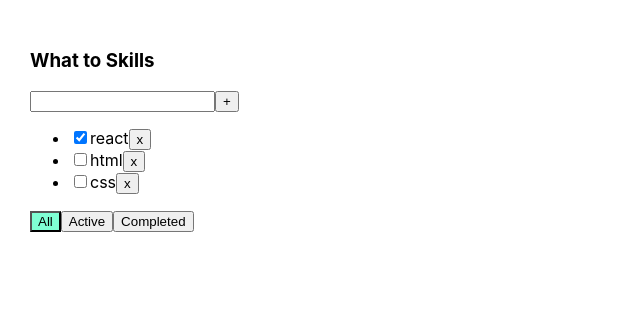
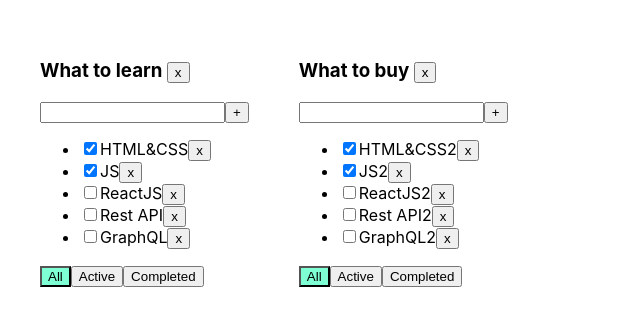
Before and after one commit to camperfail86/samurai-todolist, a React (Create React App) app: page / in a window 1280 px wide. Shown: the top 326 px of the page, without its empty margins (0-640 px from the left). Built offline with nearby package versions, Linux system fonts and the light colour scheme.

Commit message:
рефакторинг

```diff
--- a/src/App.css
+++ b/src/App.css
@@ -1,5 +1,9 @@
 .App {
-  padding: 30px;
+  display: flex;
+  padding: 40px;
+}
+
+.todolist {
   display: flex;
   flex-direction: column;
 }
--- a/src/App.tsx
+++ b/src/App.tsx
@@ -2,99 +2,94 @@ import React, {useState} from 'react';
 import './App.css';
 import Todolist from "./components/Todolist";
 import {v1} from "uuid";
-import {FullInput} from "./components/FullInput";
 
 export type FilterValuesType = 'all' | 'completed' | 'active'
+export type todolistsType = {
+    id: string
+    title: string
+    filter: FilterValuesType
+}
 
 function App() {
-  // const getData = () => {
-  //   fetch('https://jsonplaceholder.typicode.com/todos')
-  //     .then(response => response.json())
-  //     .then(json => setTasks(json))
-  // }
+    let todolistID1 = v1();
+    let todolistID2 = v1();
 
-  // useEffect(() => {
-  //     getData()
-  //   }, [])
+    let [todolists, setTodolists] = useState<Array<todolistsType>>([
+        {id: todolistID1, title: 'What to learn', filter: 'all'},
+        {id: todolistID2, title: 'What to buy', filter: 'all'},
+    ])
 
-  // let todolistID1 = v1();
-  // let todolistID2 = v1();
-  //
-  // let [todolists, setTodolists] = useState<Array<todolistsType>>([
-  //   {id: todolistID1, title: 'What to learn', filter: 'all'},
-  //   {id: todolistID2, title: 'What to buy', filter: 'all'},
-  // ])
+    let [tasks, setTasks] = useState({
+        [todolistID1]: [
+            {id: v1(), title: "HTML&CSS", isDone: true},
+            {id: v1(), title: "JS", isDone: true},
+            {id: v1(), title: "ReactJS", isDone: false},
+            {id: v1(), title: "Rest API", isDone: false},
+            {id: v1(), title: "GraphQL", isDone: false},
+        ],
+        [todolistID2]: [
+            {id: v1(), title: "HTML&CSS2", isDone: true},
+            {id: v1(), title: "JS2", isDone: true},
+            {id: v1(), title: "ReactJS2", isDone: false},
+            {id: v1(), title: "Rest API2", isDone: false},
+            {id: v1(), title: "GraphQL2", isDone: false},
+        ]
+    });
 
-  // let [tasks, setTasks] = useState({
-  //   [todolistID1]: [
-  //     {id: v1(), title: "HTML&CSS", isDone: true},
-  //     {id: v1(), title: "JS", isDone: true},
-  //     {id: v1(), title: "ReactJS", isDone: false},
-  //     {id: v1(), title: "Rest API", isDone: false},
-  //     {id: v1(), title: "GraphQL", isDone: false},
-  //   ],
-  //   [todolistID2]: [
-  //     {id: v1(), title: "HTML&CSS2", isDone: true},
-  //     {id: v1(), title: "JS2", isDone: true},
-  //     {id: v1(), title: "ReactJS2", isDone: false},
-  //     {id: v1(), title: "Rest API2", isDone: false},
-  //     {id: v1(), title: "GraphQL2", isDone: false},
-  //   ]
-  // });
-
-  const [tasks, setTasks] = useState([
-    {id: v1(), title: 'react', isDone: true},
-    {id: v1(), title: 'html', isDone: false},
-    {id: v1(), title: 'css', isDone: false}
-  ])
-  let [filter, setFilter] = useState<FilterValuesType>("all");
-  const [error, setError] = useState(false)
-
-  const removeTask = (id: string) => {
-    let filteredTasks = tasks.filter(t => t.id != id);
-    setTasks(filteredTasks);
+    const removeTask = (todolistId: string, id: string) => {
+        let filteredTasks = tasks[todolistId].filter(t => t.id != id);
+        setTasks({...tasks, [todolistId]: filteredTasks});
     }
 
-  const changeIsDone = (id: string) => {
-    const newTasks = tasks.map((t) => t.id === id ? {...t, isDone: !t.isDone} : t)
-    setTasks(newTasks)
+    const changeIsDone = (todolistId: string, id: string) => {
+        const changeIsDoneTasks = tasks[todolistId].map((t) => t.id === id ? {...t, isDone: !t.isDone} : t)
+        setTasks({...tasks, [todolistId]: changeIsDoneTasks})
     }
 
-  const addTask = (title: string) => {
+    const addTask = (todolistId: string, title: string) => {
         if (title.trim() !== '') {
           let task = {id: v1(), title: title, isDone: false};
-      let newTasks = [task, ...tasks];
-      setTasks(newTasks);
-      setError(false)
-    } else {
-      setError(true)
+          let newTasks = [task, ...tasks[todolistId]];
+          setTasks({...tasks, [todolistId]: newTasks});
         }
     }
 
-  let tasksForTodolist = tasks;
-  if (filter === "active") {
-    tasksForTodolist = tasks.filter(t => t.isDone === false);
-  }
-  if (filter === "completed") {
-    tasksForTodolist = tasks.filter(t => t.isDone === true);
+    const changeFilter = (todolistId: string, value: FilterValuesType) => {
+        setTodolists(todolists.map(td => { return (td.id === todolistId ? {...td, filter: value} : {...td}) }))
     }
 
-  const changeFilter = (value: FilterValuesType) => {
-    setFilter(value);
+    const deleteTodolist = (todolistId: string) => {
+        let filteredTodo = todolists.filter(td => td.id !== todolistId)
+        setTodolists(filteredTodo)
     }
 
     return (
         <div className="App">
-      <h3>What to Skills</h3>
+            {todolists.map(td => {
+
+                let tasksForTodolist = tasks[td.id];
+                if (td.filter === "active") {
+                    tasksForTodolist = tasksForTodolist.filter(t => t.isDone === false);
+                }
+                if (td.filter === "completed") {
+                    tasksForTodolist = tasksForTodolist.filter(t => t.isDone === true);
+                }
+
+                return (
+                    <div className='todolist' key={td.id}>
+                        <h3>{td.title} <button onClick={() => deleteTodolist(td.id)}>x</button></h3>
                         <Todolist
                             addTask={addTask}
                             changeIsDone={changeIsDone}
                             tasks={tasksForTodolist}
                             changeFilter={changeFilter}
                             removeTask={removeTask}
-        error={error}
-        filter={filter}
+                            filter={td.filter}
+                            todolistId={td.id}
                         />
+                    </div>
+                )
+            })}
         </div>
     );
 }
--- a/src/components/FullInput.tsx
+++ b/src/components/FullInput.tsx
@@ -1,36 +1,44 @@
-import React, { KeyboardEvent, useRef } from "react";
+import React, {ChangeEvent, KeyboardEvent, useRef, useState} from "react";
 
 type FullInputType = {
-  addTask:(title: string) => void
-  error: boolean
+    addTask: (todolistId: string, title: string) => void
+    todolistId: string
 }
 export const FullInput = (props: FullInputType) => {
-  let onChangeRef = useRef<HTMLInputElement>(null)
+    const [error, setError] = useState(false)
+    const [title, setTitle] = useState('')
     const onKeyPressHandler = (e: KeyboardEvent<HTMLInputElement>) => {
         if (e.key === 'Enter') {
-      if (onChangeRef.current) {
-        props.addTask(onChangeRef.current.value);
-        onChangeRef.current.value = ''
+            if (title.trim() !== '') {
+                setError(false)
+                props.addTask(props.todolistId, title);
+                setTitle('')
+            } else {
+                setError(true)
             }
         }
     }
 
     const onClickHandler = () => {
-    if (onChangeRef.current) {
-      props.addTask(onChangeRef.current.value);
-      onChangeRef.current.value = ''
+        if (title.trim() !== '') {
+            setError(false)
+            props.addTask(props.todolistId, title);
+            setTitle('')
+        } else {
+            setError(true)
         }
     }
 
     return (
         <div>
             <input
+                value={title}
+                onChange={(e: ChangeEvent<HTMLInputElement>) => setTitle(e.currentTarget.value)}
                 onKeyPress={onKeyPressHandler}
-        ref={onChangeRef}
-        className={props.error ? 'error' : ''}
+                className={error ? 'error' : ''}
             />
             <button onClick={onClickHandler}>+</button>
-      {props.error && <div className={'error-message'}>Title is required</div>}
+            {error ? <div className={'error-message'}>Title is required</div> : ''}
         </div>
     )
 }
--- a/src/components/Todolist.tsx
+++ b/src/components/Todolist.tsx
@@ -11,29 +11,36 @@ export type TaskType = {
 
 type PropsType = {
     tasks: Array<TaskType>
-  removeTask: (taskId: string) => void
-  changeFilter: (value: FilterValuesType) => void
-  changeIsDone: (id: string) => void
-  addTask:(title: string) => void
-  error: boolean
+    removeTask: (todolistId: string, taskId: string) => void
+    changeFilter: (todolistId: string, value: FilterValuesType) => void
+    changeIsDone: (todolistId: string, id: string) => void
+    addTask: (todolistId: string, title: string) => void
     filter: FilterValuesType
+    todolistId: string
 }
 
 function Todolist(props: PropsType) {
 
     const [listRef] = useAutoAnimate<HTMLUListElement>()
-  const onAllClickHandler = () => {props.changeFilter("all");}
-  const onActiveClickHandler = () => {props.changeFilter("active");}
-  const onCompletedClickHandler = () => {props.changeFilter("completed");}
+    const onAllClickHandler = () => {
+        props.changeFilter(props.todolistId, "all");
+    }
+    const onActiveClickHandler = () => {
+        props.changeFilter(props.todolistId, "active");
+    }
+    const onCompletedClickHandler = () => {
+        props.changeFilter(props.todolistId, "completed");
+    }
 
     return (
         <div>
-      <FullInput error={props.error} addTask={props.addTask}/>
+            <FullInput todolistId={props.todolistId}
+                       addTask={props.addTask}/>
             <ul ref={listRef}>
                 {
                     props.tasks.map(t => {
-            const onClickHandler = () => props.removeTask(t.id)
-            const onChangeHandler = () => props.changeIsDone(t.id)
+                        const onClickHandler = () => props.removeTask(props.todolistId, t.id)
+                        const onChangeHandler = () => props.changeIsDone(props.todolistId, t.id)
                         return <li key={t.id}>
                             <input type="checkbox" checked={t.isDone} onChange={onChangeHandler}/>
                             <span>{t.title}</span>
@@ -43,9 +50,14 @@ function Todolist(props: PropsType) {
                 }
             </ul>
             <div>
-        <button className={props.filter === 'all' ? 'active-filter' : ''} onClick={onAllClickHandler}>All</button>
-        <button className={props.filter === 'active' ? 'active-filter' : ''} onClick={onActiveClickHandler}>Active</button>
-        <button className={props.filter === 'completed' ? 'active-filter' : ''} onClick={onCompletedClickHandler}>Completed</button>
+                <button className={props.filter === 'all' ? 'active-filter' : ''} onClick={onAllClickHandler}>All
+                </button>
+                <button className={props.filter === 'active' ? 'active-filter' : ''}
+                        onClick={onActiveClickHandler}>Active
+                </button>
+                <button className={props.filter === 'completed' ? 'active-filter' : ''}
+                        onClick={onCompletedClickHandler}>Completed
+                </button>
             </div>
         </div>
     )
```
Lines whose indentation alone changed are shown as unchanged.
